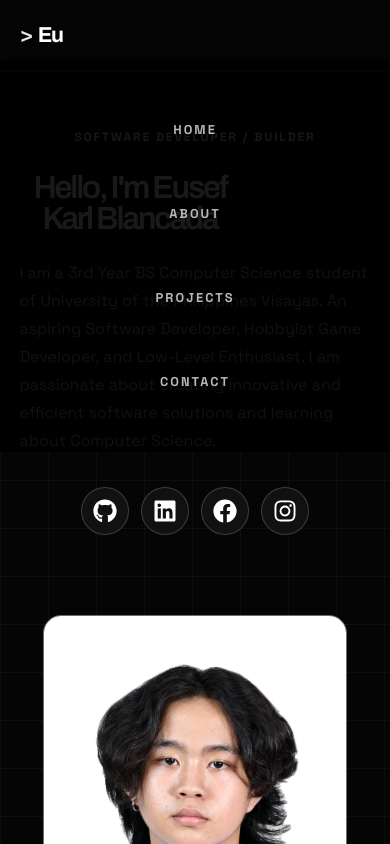
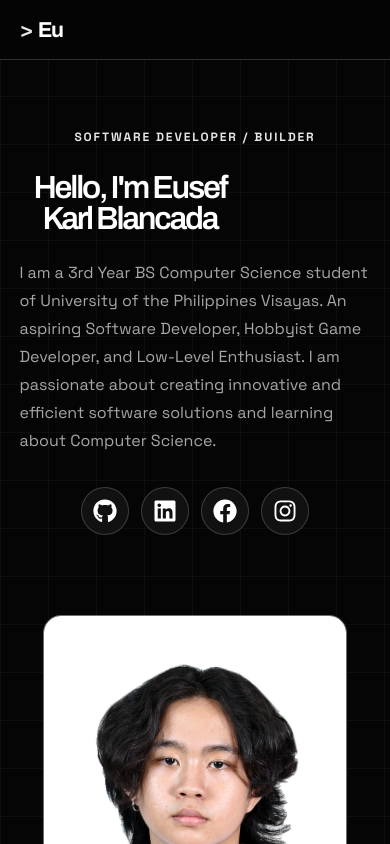
Before and after one commit to evolto06/profilewebsite, a React (Vite) app: page / in a window 390 px wide. Shown: the top 844 px of the page. Built offline with nearby package versions, Linux system fonts and the light colour scheme.

Commit message:
fix: mobile nav bar now collapses properly

```diff
--- a/src/components/Navbar.tsx
+++ b/src/components/Navbar.tsx
@@ -1,26 +1,40 @@
+import { useState } from 'react';
+
 const Navbar = () => {
+  const [menuOpen, setMenuOpen] = useState(false);
+
+  const closeMenu = () => setMenuOpen(false);
+
   return (
     <nav className="navbar">
       <div className="nav-container">
-        <h1 className="nav-logo">Eu</h1>
-        <ul className="nav-menu">
+        <button
+          type="button"
+          className="nav-logo"
+          aria-expanded={menuOpen}
+          aria-controls="primary-navigation"
+          onClick={() => setMenuOpen((open) => !open)}
+        >
+          Eu
+        </button>
+        <ul id="primary-navigation" className={`nav-menu${menuOpen ? ' is-open' : ''}`}>
           <li className="nav-item">
-            <a href="#home" className="nav-link">
+            <a href="#home" className="nav-link" onClick={closeMenu}>
               Home
             </a>
           </li>
           <li className="nav-item">
-            <a href="#about" className="nav-link">
+            <a href="#about" className="nav-link" onClick={closeMenu}>
               About
             </a>
           </li>
           <li className="nav-item">
-            <a href="#projects" className="nav-link">
+            <a href="#projects" className="nav-link" onClick={closeMenu}>
               Projects
             </a>
           </li>
           <li className="nav-item">
-            <a href="#contact" className="nav-link">
+            <a href="#contact" className="nav-link" onClick={closeMenu}>
               Contact
             </a>
           </li>
--- a/src/index.css
+++ b/src/index.css
@@ -37,6 +37,7 @@ body {
   width: 90%;
   max-width: 1200px;
   margin: 0 auto;
+  position: relative;
   display: flex;
   justify-content: space-between;
   align-items: center;
@@ -444,10 +445,20 @@ a:focus-visible {
 }
 
 .nav-logo {
+  padding: 0;
+  border: 0;
+  background: transparent;
+  color: var(--color-foreground);
+  cursor: pointer;
   font-family: var(--font-display);
   font-size: 1.35rem;
   font-weight: 700;
   letter-spacing: -0.06em;
+}
+
+.nav-logo:focus-visible {
+  outline: 2px solid var(--color-accent);
+  outline-offset: 5px;
 }
 
 .nav-logo::before {
@@ -1048,21 +1059,32 @@ a:focus-visible {
   }
 
   .nav-menu {
-    position: fixed;
-    top: 60px;
-    left: 0;
-    width: 100%;
-    background-color: rgba(0, 0, 0, 0.9);
+    position: absolute;
+    top: calc(100% + 0.75rem);
+    right: 0;
+    display: none;
+    width: min(12rem, calc(100vw - 2rem));
+    margin: 0;
+    padding: 0.5rem;
+    border: 1px solid var(--color-border);
+    border-radius: 8px;
+    background: rgba(5, 5, 5, 0.96);
+    box-shadow: 0 16px 32px rgba(0, 0, 0, 0.35);
     flex-direction: column;
-    align-items: center;
-    padding: 2rem 0;
+    align-items: stretch;
+  }
+
+  .nav-menu.is-open {
+    display: flex;
   }
 
   .nav-item {
-    margin: 1rem 0;
+    margin: 0;
   }
 
   .nav-link {
+    width: 100%;
+    justify-content: flex-start;
     font-size: 0.8rem;
     letter-spacing: 0.16em;
   }
```
